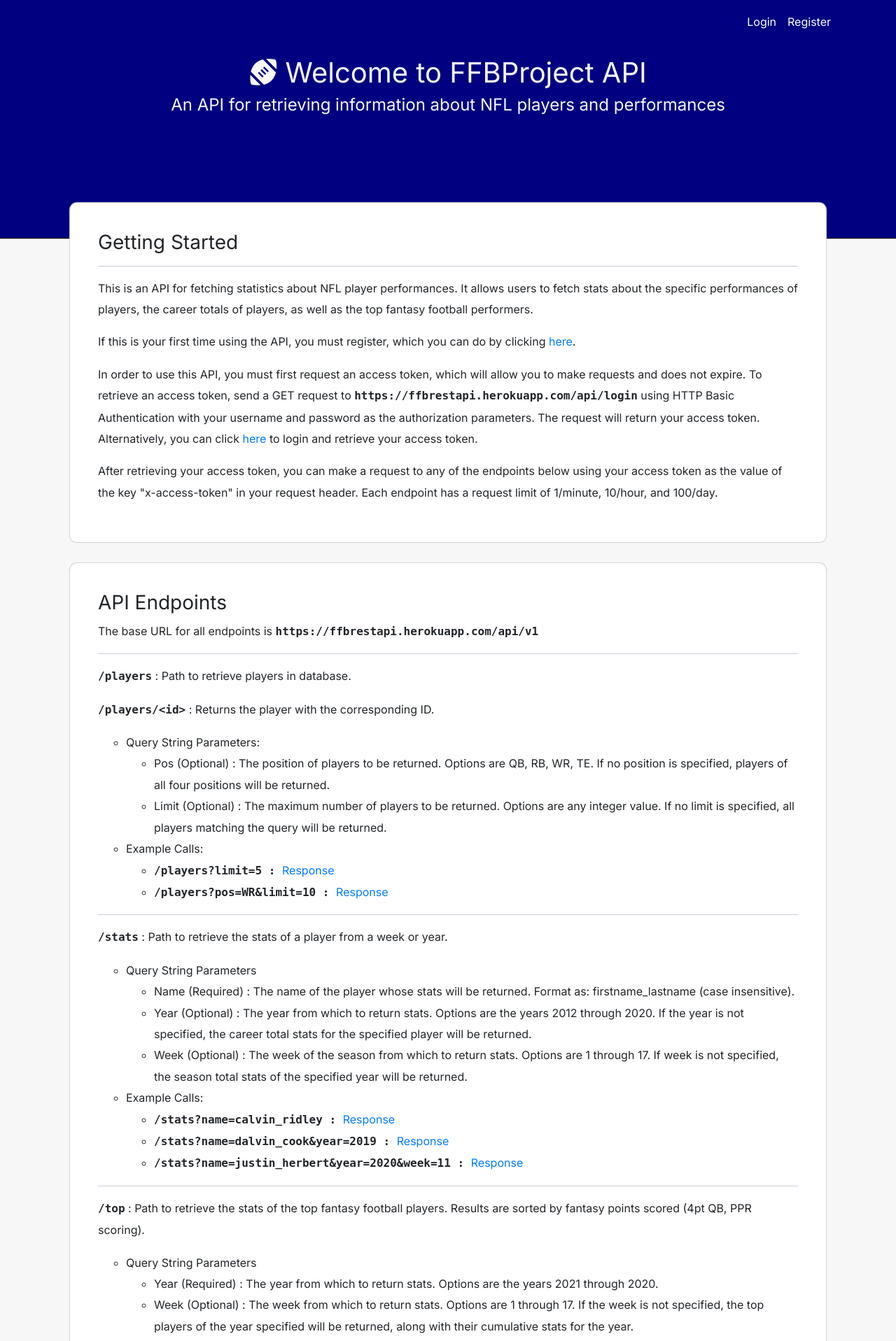
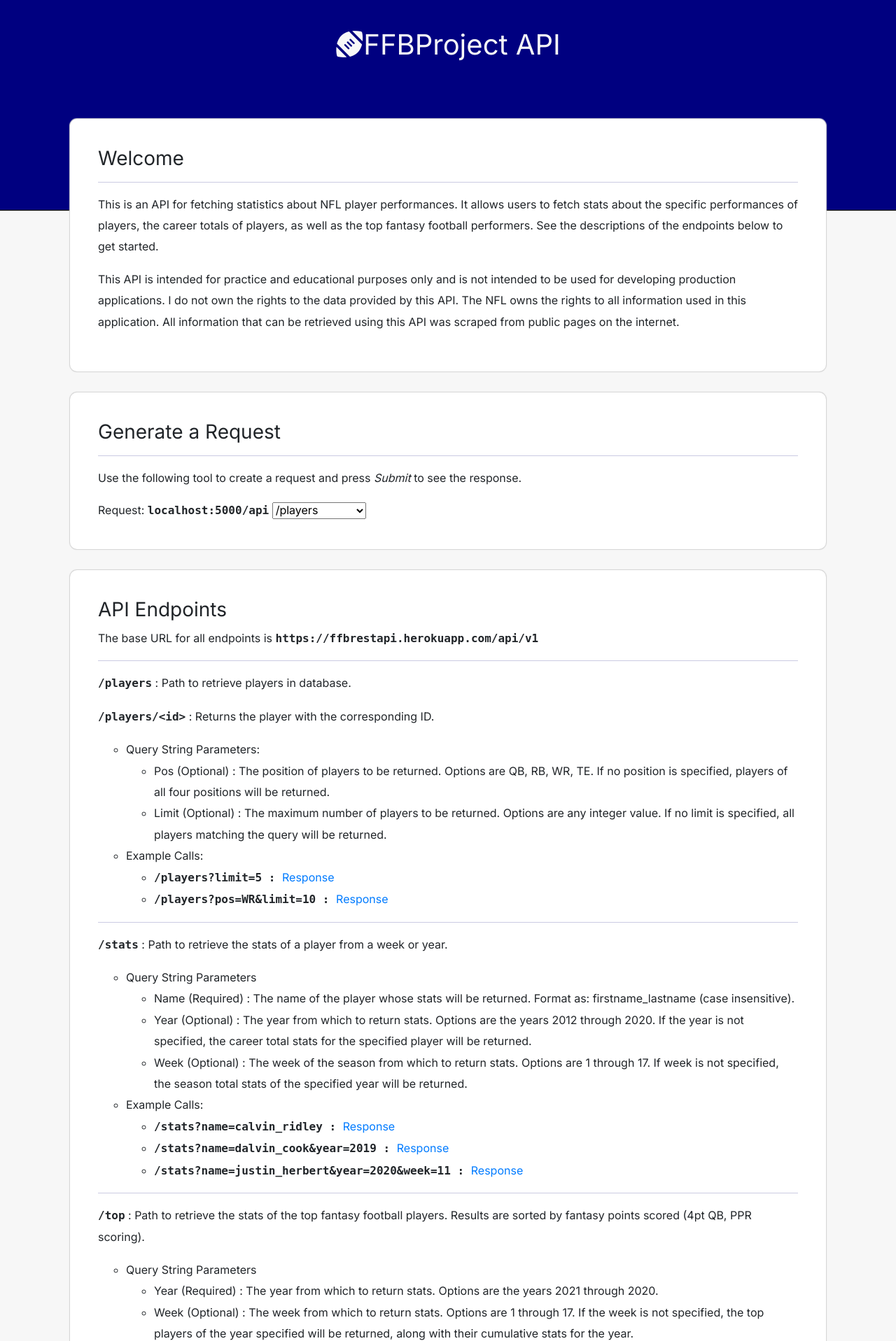
Before and after one commit to n-roth12/Football-REST-API, a Flask app: page / in a window 1280 px wide. Shown: the top 1917 px of the page at 70% size. Run offline with Flask 2, Linux system fonts and the light colour scheme; some libraries are stand-ins or nearby versions.

Commit message:
Removed tokens. Fixed bug on top_performances route.

```diff
--- a/api/routes.py
+++ b/api/routes.py
@@ -30,33 +30,33 @@ STAT_CATEGORIES = ['passing_attempts', 'passing_completions',
 POSITIONS = ['QB', 'RB', 'WR','TE']
 
 
-limiter = Limiter(app, key_func=get_remote_address,
-	default_limits=["100000000/day;100000000/hour;100000/minute"])
+# limiter = Limiter(app, key_func=get_remote_address,
+# 	default_limits=["100000000/day;100000000/hour;100000/minute"])
 
 
-def token_required(f):
-	@wraps(f)
-	def decorated(*args, **kwargs):
-		""" Decorator for handling required x-access-tokens.
+# def token_required(f):
+# 	@wraps(f)
+# 	def decorated(*args, **kwargs):
+# 		""" Decorator for handling required x-access-tokens.
 
-		Decoded token is used to find and return User in database.
-		"""
-		token = None
-		if 'x-access-token' in request.headers:
-			token = request.headers['x-access-token']
+# 		Decoded token is used to find and return User in database.
+# 		"""
+# 		token = None
+# 		if 'x-access-token' in request.headers:
+# 			token = request.headers['x-access-token']
 
-		if not token:
-			return jsonify({'Error' : 'Token is missing.'}), 401
+# 		if not token:
+# 			return jsonify({'Error' : 'Token is missing.'}), 401
 
-		try:
-			data = jwt.decode(token, app.config['SECRET_KEY'], algorithms='HS256')
-			current_user = db.session.query(User).filter(User.public_id == data['public_id']).first()
-		except:
-			return jsonify({'Error' : 'Token is invalid.'}), 401
+# 		try:
+# 			data = jwt.decode(token, app.config['SECRET_KEY'], algorithms='HS256')
+# 			current_user = db.session.query(User).filter(User.public_id == data['public_id']).first()
+# 		except:
+# 			return jsonify({'Error' : 'Token is invalid.'}), 401
 
-		return f(current_user, *args, **kwargs)
+# 		return f(current_user, *args, **kwargs)
 
-	return decorated
+# 	return decorated
 
 def convertName(name: str):
 	names = name.split("_")
@@ -67,8 +67,7 @@ def convertName(name: str):
 
 # Route to retrieve PlayerGameStats database entry by id
 @app.route('/api/playergamestats/<id>', methods=['GET'])
-@token_required
-def get_playergamestats(current_user: User, id: int):
+def get_playergamestats(id: int):
 
 	playergamestat = db.session.query(PlayerGameStats).filter(PlayerGameStats.id == id).first()
 	if playergamestat:
@@ -80,8 +79,7 @@ def get_playergamestats(current_user: User, id: int):
 # Route for fetching the playergamestats of an entire lineup given
 # the playergamestats ids of the players in the lineup
 @app.route('/api/playergamestats', methods=['POST'])
-@token_required
-def get_lineup_playergamestats(current_user: User):
+def get_lineup_playergamestats():
 	lineup_data = request.data
 	data = json.loads(lineup_data.decode('utf-8'))
 	if not data:
@@ -107,8 +105,7 @@ def get_lineup_playergamestats(current_user: User):
 
 @app.route('/api/players', defaults={'id': None}, methods=['GET'])
 @app.route('/api/players/<id>', methods=['GET'])
-@token_required
-def get_players(current_user: User, id: str):
+def get_players(id: str):
 	""" Funciton to return the list of Players via the /players api endpoint.
 
 		Passing an id will return the player with the corresponding id.
@@ -142,8 +139,7 @@ def get_players(current_user: User, id: str):
 
 
 @app.route('/api/stats', methods=['GET'])
-@token_required
-def get_week(current_user: User):
+def get_week():
 	""" Function to return the stats of Players via the /stats api endpoint.
 
 	Stats can be filtered by Player name, year, and week. If week is not specified,
@@ -214,13 +210,12 @@ def get_week(current_user: User):
 				else:
 					career_totals[stat_category] = getattr(game_stats, stat_category)
 
-		return jsonify(player_game_stat_schema.dump(career_totals)), 200
+		return jsonify(PlayerGameStatsSchema().dump(career_totals)), 200
 
 
 
 @app.route('/api/top', methods=['GET'])
-@token_required
-def get_pos_top(current_user: User):
+def get_pos_top():
 	""" Function to return the top weekly performances via the /top api endpoint.
 
 		Performances can be filtered by year, week, and position. If week is not specified,
@@ -344,8 +339,7 @@ def get_pos_top(current_user: User):
 
 
 @app.route('/api/top_performances', methods=['GET'])
-@token_required
-def get_top_performances(current_user: User):
+def get_top_performances():
 	""" Function to return the top perfomances for a given year via the
 		/top_performances api endpoint.
 
@@ -398,139 +392,137 @@ def get_top_performances(current_user: User):
 
 
 
-@app.route('/api/user', methods=['POST'])
-@token_required
-def create_user(current_user: User):
-	""" Function to create a new User via the /user api endpoint.
+# @app.route('/api/user', methods=['POST'])
+# def create_user(current_user: User):
+# 	""" Function to create a new User via the /user api endpoint.
 
-		User must be an admin to successfully create a new User. The username and
-		password of the new User must be passed in the body of the request. Password
-		is hashed and then stored. A public_id is randomly generated for the new User.
-		If User creation is successful, the new User is added to the database.
-		Returns only a message specifying if creation of new User was successful.
-	"""
-	if not current_user.admin:
-		return jsonify({'Error' : 'Not authorized to perform that function.'})
+# 		User must be an admin to successfully create a new User. The username and
+# 		password of the new User must be passed in the body of the request. Password
+# 		is hashed and then stored. A public_id is randomly generated for the new User.
+# 		If User creation is successful, the new User is added to the database.
+# 		Returns only a message specifying if creation of new User was successful.
+# 	"""
+# 	if not current_user.admin:
+# 		return jsonify({'Error' : 'Not authorized to perform that function.'})
 
-	data = request.get_json()
+# 	data = request.get_json()
 
-	hashed_password = generate_password_hash(data['password'], method='sha256')
+# 	hashed_password = generate_password_hash(data['password'], method='sha256')
 
-	new_user = User(public_id=str(uuid.uuid4()), username=data['name'],
-		password=hashed_password, admin=False)
+# 	new_user = User(public_id=str(uuid.uuid4()), username=data['name'],
+# 		password=hashed_password, admin=False)
 
-	db.session.add(new_user)
-	db.session.commit()
+# 	db.session.add(new_user)
+# 	db.session.commit()
 
-	return jsonify({'message': 'New user successfully created.'})
+# 	return jsonify({'message': 'New user successfully created.'})
 
 
-@app.route('/api/promote_user/<public_id>', methods=['PUT'])
-@token_required
-def promote_user(current_user: User, public_id: str):
-	""" Function to promote a User to admin via the /promote_user api endpoint.
+# @app.route('/api/promote_user/<public_id>', methods=['PUT'])
+# @token_required
+# def promote_user(current_user: User, public_id: str):
+# 	""" Function to promote a User to admin via the /promote_user api endpoint.
 
-		User must be an admin to successfully promote another User. User to promote
-		is specified by the Users publid_id. Function only returns a message specifying
-		whether promotion was successful.
-	"""
-	if not current_user.admin:
-		return jsonify({'Error' : 'Not authorized to perform that function.'})
+# 		User must be an admin to successfully promote another User. User to promote
+# 		is specified by the Users publid_id. Function only returns a message specifying
+# 		whether promotion was successful.
+# 	"""
+# 	if not current_user.admin:
+# 		return jsonify({'Error' : 'Not authorized to perform that function.'})
 
-	user = db.session.query(User).filter(User.public_id == public_id).first()
+# 	user = db.session.query(User).filter(User.public_id == public_id).first()
 
-	if not user:
-		return jsonify({'Error' : 'User not found.'})
+# 	if not user:
+# 		return jsonify({'Error' : 'User not found.'})
 
-	user.admin = True
-	db.session.commit()
+# 	user.admin = True
+# 	db.session.commit()
 
-	return jsonify({'Message' : 'User promoted to admin successfully.'})
+# 	return jsonify({'Message' : 'User promoted to admin successfully.'})
 
 
-@app.route('/api/users', defaults={'public_id': None}, methods=['GET'])
-@app.route('/api/users/<public_id>', methods=['GET'])
-@token_required
-def get_users(current_user: User, public_id: str):
-	""" Function to handle fetching the Users from the database via the /user
-		api endpoint.
+# @app.route('/api/users', defaults={'public_id': None}, methods=['GET'])
+# @app.route('/api/users/<public_id>', methods=['GET'])
+# @token_required
+# def get_users(current_user: User, public_id: str):
+# 	""" Function to handle fetching the Users from the database via the /user
+# 		api endpoint.
 
-		User must be an admin to successfully retrieve Users. If User is admin,
-		the function returns the list of Users in the database.
-	"""
-	if not current_user.admin:
-		return jsonify({'Error' : 'Not authorized to perform that function.'})
+# 		User must be an admin to successfully retrieve Users. If User is admin,
+# 		the function returns the list of Users in the database.
+# 	"""
+# 	if not current_user.admin:
+# 		return jsonify({'Error' : 'Not authorized to perform that function.'})
 
-	if public_id:
-		user = db.session.query(User).filter(User.public_id == public_id).first()
+# 	if public_id:
+# 		user = db.session.query(User).filter(User.public_id == public_id).first()
 
-		if not user:
-			return jsonify({'message' : 'No user found.'})
+# 		if not user:
+# 			return jsonify({'message' : 'No user found.'})
 
-		schema = UserSchema()
-		return jsonify({'user' : schema.dump(
-			user_data['public_id'], user_data['name'], user_data['admin']) })
+# 		schema = UserSchema()
+# 		return jsonify({'user' : schema.dump(
+# 			user_data['public_id'], user_data['name'], user_data['admin']) })
 
-	users = db.session.query(User).all()
-	schema = UserSchema(many=True)
+# 	users = db.session.query(User).all()
+# 	schema = UserSchema(many=True)
 
-	return jsonify({ 'users': schema.dump(users) })
+# 	return jsonify({ 'users': schema.dump(users) })
 
 
-@app.route('/api/user/<public_id>', methods=['DELETE'])
-@token_required
-def delete_user(current_user: User, public_id: str):
-	""" Function to handle the deletion of a user via the /user api endpoint.
+# @app.route('/api/user/<public_id>', methods=['DELETE'])
+# @token_required
+# def delete_user(current_user: User, public_id: str):
+# 	""" Function to handle the deletion of a user via the /user api endpoint.
 
-		User must be an admin in order to successfully delete a user from the
-		database.
-	"""
-	if not current_user.admin:
-		return jsonify({'Error' : 'Not authorized to perform that function.'})
+# 		User must be an admin in order to successfully delete a user from the
+# 		database.
+# 	"""
+# 	if not current_user.admin:
+# 		return jsonify({'Error' : 'Not authorized to perform that function.'})
 
-	user = db.session.query(User).filter(User.public_id == public_id).first()
+# 	user = db.session.query(User).filter(User.public_id == public_id).first()
 
-	if not user:
-		return jsonify({'message' : 'No user found.'})
+# 	if not user:
+# 		return jsonify({'message' : 'No user found.'})
 
-	db.session.delete(user)
-	db.session.commit()
+# 	db.session.delete(user)
+# 	db.session.commit()
 
-	return jsonify({'message' : 'The user has been deleted.'})
+# 	return jsonify({'message' : 'The user has been deleted.'})
 
-@app.route('/api/login')
-def login():
-	""" Function to handle the logging in of a user via the /login api endpoint.
+# @app.route('/api/login')
+# def login():
+# 	""" Function to handle the logging in of a user via the /login api endpoint.
 
-		User must pass their username and password as parameters of HTTP Basic Auth
-		in their request to login. If login is successful, function returns the
-		user's x-access-token.
-	"""
-	auth = request.authorization
+# 		User must pass their username and password as parameters of HTTP Basic Auth
+# 		in their request to login. If login is successful, function returns the
+# 		user's x-access-token.
+# 	"""
+# 	auth = request.authorization
 
-	if not auth or not auth.username or not auth.password:
-		return make_response('Could not verify', 401,
-			{'WWW-Authenticate' : 'Basic realm-"Login required!"'})
+# 	if not auth or not auth.username or not auth.password:
+# 		return make_response('Could not verify', 401,
+# 			{'WWW-Authenticate' : 'Basic realm-"Login required!"'})
 
-	user = db.session.query(User).filter(User.username == auth.username).first()
+# 	user = db.session.query(User).filter(User.username == auth.username).first()
 
-	if not user:
-		return make_response('Could not verify', 401,
-			{'WWW-Authenticate' : 'Basic realm-"Login required!"'})
+# 	if not user:
+# 		return make_response('Could not verify', 401,
+# 			{'WWW-Authenticate' : 'Basic realm-"Login required!"'})
 
-	if check_password_hash(user.password, auth.password):
-		token = jwt.encode({'public_id' : user.public_id},
-			app.config['SECRET_KEY'], algorithm='HS256')
+# 	if check_password_hash(user.password, auth.password):
+# 		token = jwt.encode({'public_id' : user.public_id},
+# 			app.config['SECRET_KEY'], algorithm='HS256')
 
-		return jsonify({'token' : token})
+# 		return jsonify({'token' : token})
 
-	return make_response('Could not verify', 401,
-		{'WWW-Authenticate' : 'Basic realm-"Login required!"'})
+# 	return make_response('Could not verify', 401,
+# 		{'WWW-Authenticate' : 'Basic realm-"Login required!"'})
 
 
 @app.route('/', methods=['GET', 'POST'])
 @app.route('/home', methods=['GET', 'POST'])
-@limiter.exempt
 def home_page():
 	""" Function return the home page html template, including loading and
 		handling register and login form submission.
@@ -598,10 +590,9 @@ def test_players1():
 		Returns the first 5 players in the database.
 	"""
 	token = app.config['TEST_ACCESS_TOKEN']
-	result = requests.get(f'{app.config["BASE_URL"]}/api/players?limit=5',
-		headers={ 'x-access-token': token })
+	result = requests.get(f'{app.config["BASE_URL"]}/api/players?limit=5')
 
-	return jsonify(result.json())
+	return result
 
 
 @app.route('/api/sample/players2', methods=['GET'])
@@ -610,8 +601,7 @@ def test_players2():
 		Returns the first 10 WRs in the database.
 	"""
 	token = app.config['TEST_ACCESS_TOKEN']
-	result = requests.get(f'{app.config["BASE_URL"]}/api/players?pos=WR&limit=10',
-		headers={ 'x-access-token': token })
+	result = requests.get(f'{app.config["BASE_URL"]}/api/players?pos=WR&limit=10')
 
 	return jsonify(result.json())
 
@@ -622,8 +612,8 @@ def test_stats1():
 		Returns the stats for Calvin Ridley.
 	"""
 	token = app.config['TEST_ACCESS_TOKEN']
-	result = requests.get(f'{app.config["BASE_URL"]}/api/stats?name=Calvin_Ridley',
-		headers={'x-access-token': token})
+	result = requests.get(f'{app.config["BASE_URL"]}/api/stats?name=Calvin_Ridley')
+	print(result)
 
 	return jsonify(result.json())
 
@@ -634,8 +624,7 @@ def test_stats2():
 		Returns the stats for Dalvin Cook, 2020.
 	"""
 	token = app.config['TEST_ACCESS_TOKEN']
-	result = requests.get(f'{app.config["BASE_URL"]}/api/stats?name=Dalvin_Cook&year=2019',
-		headers={'x-access-token': token})
+	result = requests.get(f'{app.config["BASE_URL"]}/api/stats?name=Dalvin_Cook&year=2019')
 
 	return jsonify(result.json())
 
@@ -646,8 +635,7 @@ def test_stats3():
 		Returns the stats for Justin Herbert, 2020, week 11.
 	"""
 	token = app.config['TEST_ACCESS_TOKEN']
-	result = requests.get(f'{app.config["BASE_URL"]}/api/stats?name=Justin_Herbert&year=2020&week=11',
-		headers={'x-access-token': token})
+	result = requests.get(f'{app.config["BASE_URL"]}/api/stats?name=Justin_Herbert&year=2020&week=11')
 
 	return jsonify(result.json())
 
@@ -658,8 +646,7 @@ def test_top1():
 		Returns the top 5 players for 2017.
 	"""
 	token = app.config['TEST_ACCESS_TOKEN']
-	result = requests.get(f'{app.config["BASE_URL"]}/api/top?year=2017&limit=5',
-		headers={'x-access-token': token})
+	result = requests.get(f'{app.config["BASE_URL"]}/api/top?year=2017&limit=5')
 
 	return jsonify(result.json())
 
@@ -670,8 +657,7 @@ def test_top2():
 		Returns the top 6 players of 2015, week 7.
 	"""
 	token = app.config['TEST_ACCESS_TOKEN']
-	result = requests.get(f'{app.config["BASE_URL"]}/api/top?year=2015&week=7&limit=6',
-		headers={'x-access-token': token})
+	result = requests.get(f'{app.config["BASE_URL"]}/api/top?year=2015&week=7&limit=6')
 
 	return jsonify(result.json())
 
@@ -682,32 +668,6 @@ def test_top3():
 		Returns the top 5 tight ends of 2020.
 	"""
 	token = app.config['TEST_ACCESS_TOKEN']
-	result = requests.get(f'{app.config["BASE_URL"]}/api/top?year=2020&pos=TE&limit=5',
-		headers={'x-access-token': token})
+	result = requests.get(f'{app.config["BASE_URL"]}/api/top?year=2020&pos=TE&limit=5')
 
 	return jsonify(result.json())
-
-
-@app.route('/api/sample/performances1', methods=['GET'])
-def test_performances1():
-	""" Function to return the sample output of /performances endpoint.
-		Returns the top 5 RB performances since 2012.
-	"""
-	token = app.config['TEST_ACCESS_TOKEN']
-	result = requests.get(f'{app.config["BASE_URL"]}/api/performances?pos=RB&limit=5',
-		headers={'x-access-token':token})
-
-	return jsonify(result.get_json())
-
-
-@app.route('/api/sample/performances2', methods=['GET'])
-def test_performances2():
-	""" Function to return the sample output of /performances endpoint.
-		Returns the top 5 performances of 2017.
-	"""
-	token = app.config['TEST_ACCESS_TOKEN']
-	result = requests.get(f'{app.config["BASE_URL"]}/api/performances?year=2017&limit=5',
-		headers={'x-access-token':token})
-	print(result)
-
-	return jsonify(result.get_json())
--- a/api/templates/index.html
+++ b/api/templates/index.html
@@ -22,7 +22,7 @@
 				{% endfor %}
 			{% endif %}
 		{% endwith %}
-		<nav class="mb-5 navbar navbar-dark navbar-expand-sm fixed-top">
+		<!-- <nav class="mb-5 navbar navbar-dark navbar-expand-sm fixed-top">
 			<div class="container">
 				<button class="navbar-toggler" type="button" data-toggle="collapse" data-target="#navbarNav">
 					<span class="navbar-toggler-icon"></span>
@@ -38,11 +38,10 @@
 					</ul>
 				</div>
 			</div>
-		</nav>
+		</nav> -->
 		<div class="header">
 			<div id="header-inner">
-				<h1 class="text-center"><i class="fas fa-football-ball"></i> Welcome to FFBProject API</h1>
-				<h4 class="text-center">An API for retrieving information about NFL players and performances</h4>
+				<h1 class="text-center"><i class="fas fa-football-ball"></i>FFBProject API</h1>
 			</div>
 		</div>
 		{% include 'includes/modals.html' %}
@@ -51,35 +50,43 @@
 				<div id="main">
 					<div class="content">
 						<section id="section-1">
-							<h3>Getting Started</h3>
+							<h3>Welcome</h3>
 							<hr>
 							<div>
 								<p>
 									This is an API for fetching statistics about NFL player performances.
 									It allows users to fetch stats about the specific performances of players,
 									the career totals of players, as well as the top fantasy football performers.
+									See the descriptions of the endpoints below to get started.
+								</p>
+								<p>
+									This API is intended for practice and educational purposes only and is not intended
+									to be used for developing production applications. I do not own the rights to the
+									data provided by this API. The NFL owns the rights to all information used in
+									this application. All information that can be retrieved using this API was
+									scraped from public pages on the internet.
 								</p>
 							</div>
-							<div>
-								<p>
-									If this is your first time using the API, you must register, which you can
-									do by clicking <a href="" data-toggle="modal" data-target="#Modal-Register">here</a>.
-								</p>
-								<p>
-									In order to use this API, you must first request an access token, which will
-									allow you to make requests and does not expire. To retrieve an access token,
-									send a GET request to <strong>https://ffbrestapi.herokuapp.com/api/login</strong>
-									using HTTP Basic Authentication with your username and password as the authorization
-									parameters. The request will return your access token. Alternatively, you can
-									click <a href="" data-toggle="modal" data-target="#Modal-Login">here</a> to login
-									and retrieve your access token.
-								</p>
-								<p>
-									After retrieving your access token, you can make a request to any of the endpoints
-									below using your access token as the value of the key "x-access-token" in your
-									request header. Each endpoint has a request limit of 1/minute, 10/hour, and 100/day.
-								</p>
-							</div>
+						</section>
+					</div>
+
+					<div class="content">
+						<section>
+							<h3>Generate a Request</h3>
+							<hr>
+							<p>
+								Use the following tool to create a request and press <em>Submit</em> to see the response.
+							</p>
+							<span>
+								Request: <strong>localhost:5000/api</strong>
+								<select>
+									<option value="players">/players</option>
+									<option value="stats">/stats</option>
+									<option value="top">/top</option>
+									<option value="performances">/performances</option>
+								</select>
+							</span>
+
 						</section>
 					</div>
 
@@ -191,7 +198,6 @@
 		body {
 			background-color: #f7f7f7;
 			font-family: 'Inter', sans-serif;
-			padding-top: 5vh;
 			line-height: 1.9em;
 		}
 		h1, h4, i {
@@ -210,7 +216,7 @@
 			box-shadow: 0px 0px 1px 1px black;
 			height: 300px;
 			width: 100%;
-			margin-bottom: -10vh;
+			margin-bottom: -20vh;
 		}
 		.content {
 			margin-top: 30px;
```
